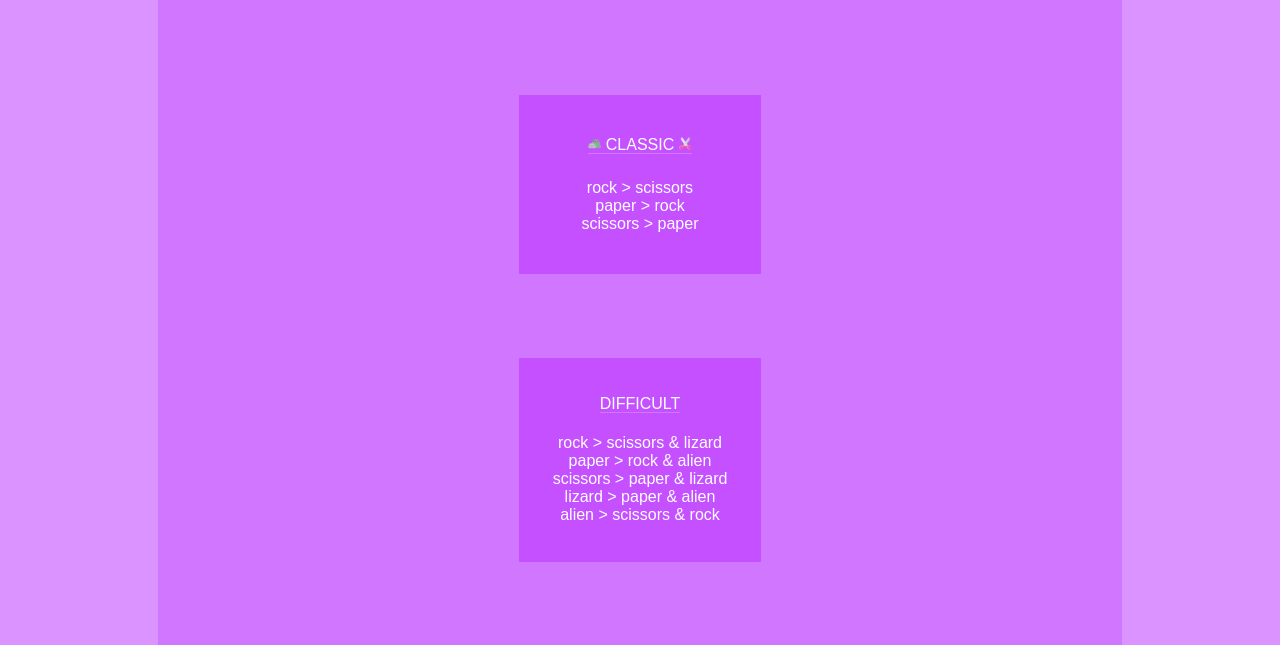
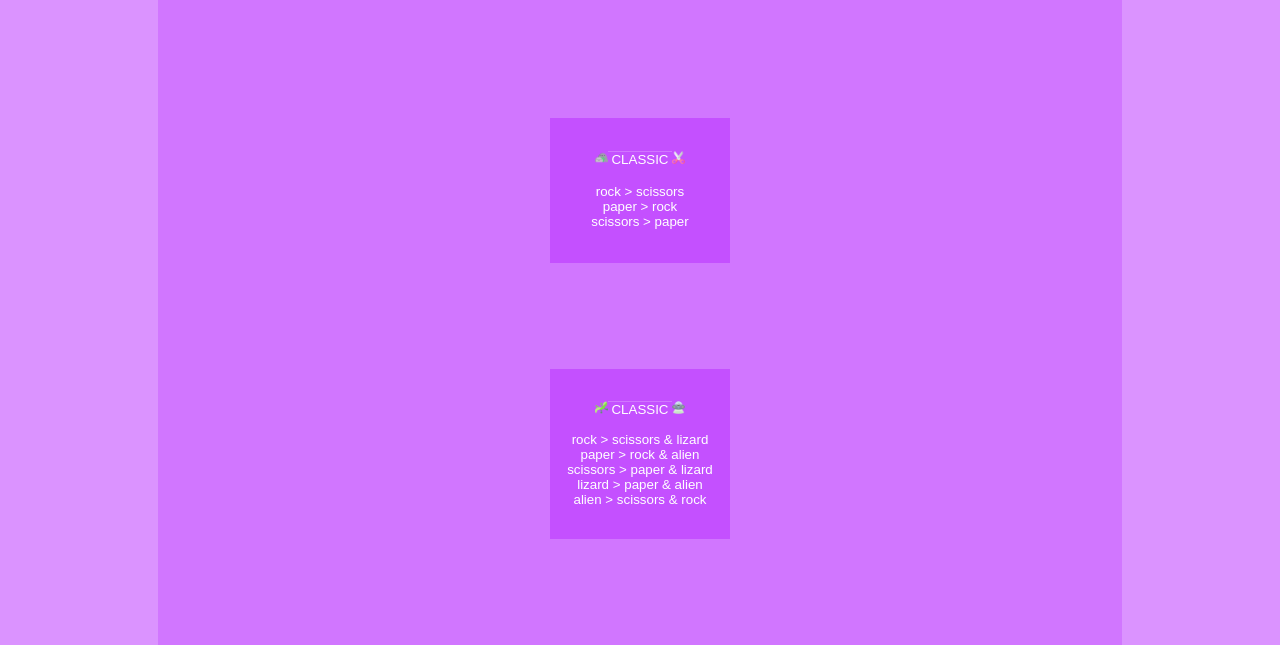
Before and after one commit to BenHolden010/RockPaperScissors, a plain HTML site: page RockPaperScissors/index.html in a window 1280 px wide. Shown: the part 155-800 px from the top of the page. Drawn offline with Linux system fonts and the light colour scheme.

Commit message:
Add more icons to home page

```diff
--- a/RockPaperScissors/index.html
+++ b/RockPaperScissors/index.html
@@ -17,7 +17,7 @@
     <h1>Rock, Paper, Scissors</h1>
     <h2>Choose your game!</h2>
     <section class="user-section">
-      <section class="classic-button">
+      <button class="classic-button">
         <div>
           <label class="classic-label">
             <img class="rock-icon" src="assets/happy-rocks.png">
@@ -30,10 +30,13 @@
           <label class="button-label">paper > rock</label>
           <label class="button-label">scissors > paper</label>
         </div>
-      </section>
-      <section class="difficult-button">
+      </button>
+      <button class="difficult-button">
         <div>
-          <label class="difficult-label">DIFFICULT</label>
+          <label class="difficult-label">
+            <img class="lizard-icon" src="assets/flat-lizard.png">
+            CLASSIC
+            <img class="alien-icon" src="assets/ufo.png"></label>
         </div>
         <div class="rules">
           <label class="button-label">rock > scissors & lizard</label>
@@ -42,7 +45,7 @@
           <label class="button-label">lizard > paper & alien</label>
           <label class="button-label">alien > scissors & rock</label>
         </div>
-      </section>
+      </button>
     </section>
   </section>
   <section class="computer-section">
--- a/RockPaperScissors/styles.css
+++ b/RockPaperScissors/styles.css
@@ -68,6 +68,7 @@ h2 {
   justify-content: space-evenly;
   width: 100%;
   background-color: rgb(196 80 255);
+  border: 0
 }
 
 .classic-button {
@@ -78,12 +79,12 @@ h2 {
   height: 170px;
 }
 
-.rock-icon, .scissors-icon {
+.rock-icon, .scissors-icon, .lizard-icon, .alien-icon {
   height: 13px;
   width: 13px;
 }
 
-.classic-label, .difficult-label, .rock-icon, .scissors-icon {
+.classic-label, .difficult-label, .rock-icon, .scissors-icon, .lizard-icon, .alien-icon {
   background-color: rgb(196 80 255);
 }
 
```
Also changed, not shown: RockPaperScissors/assets/flat-lizard.png (added).
